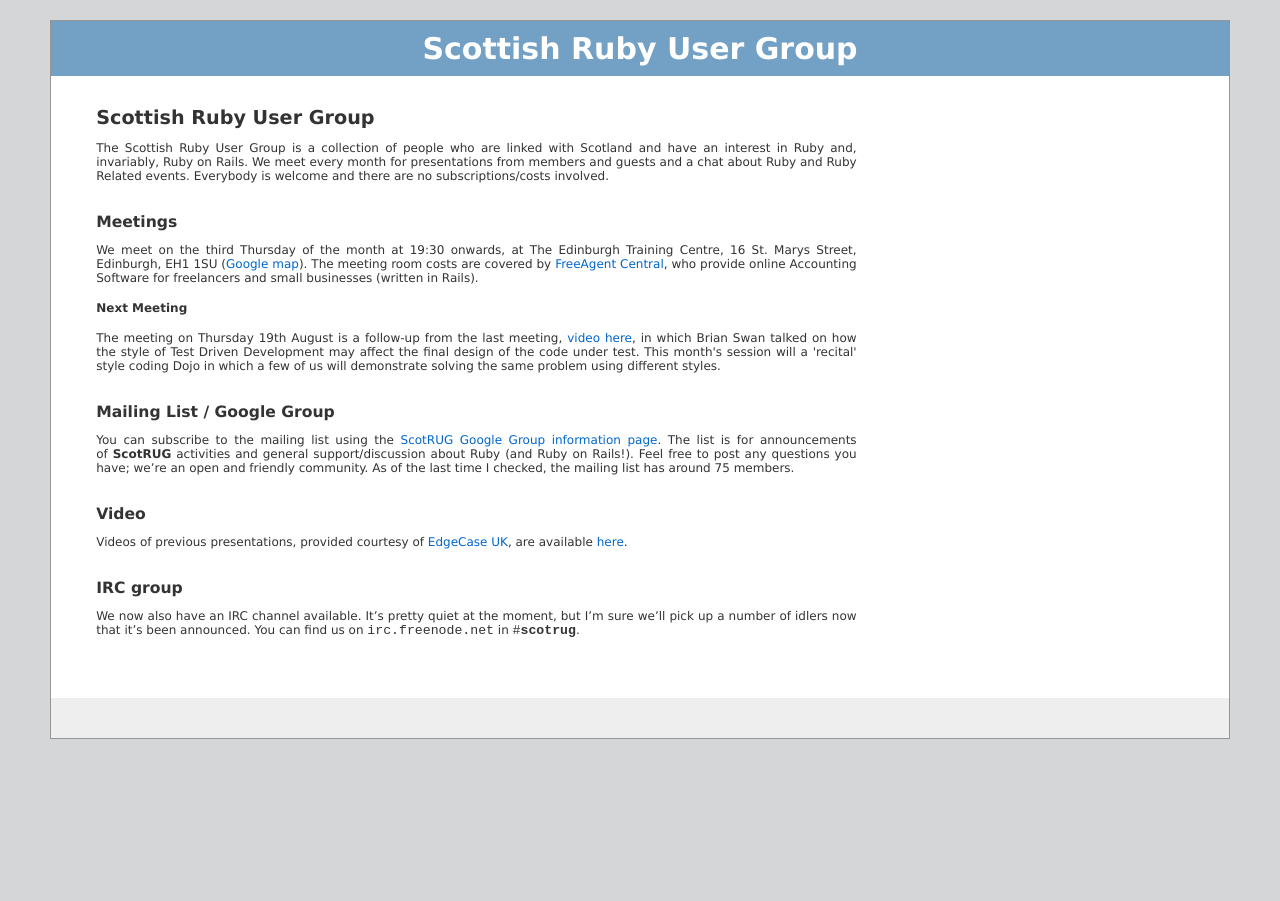
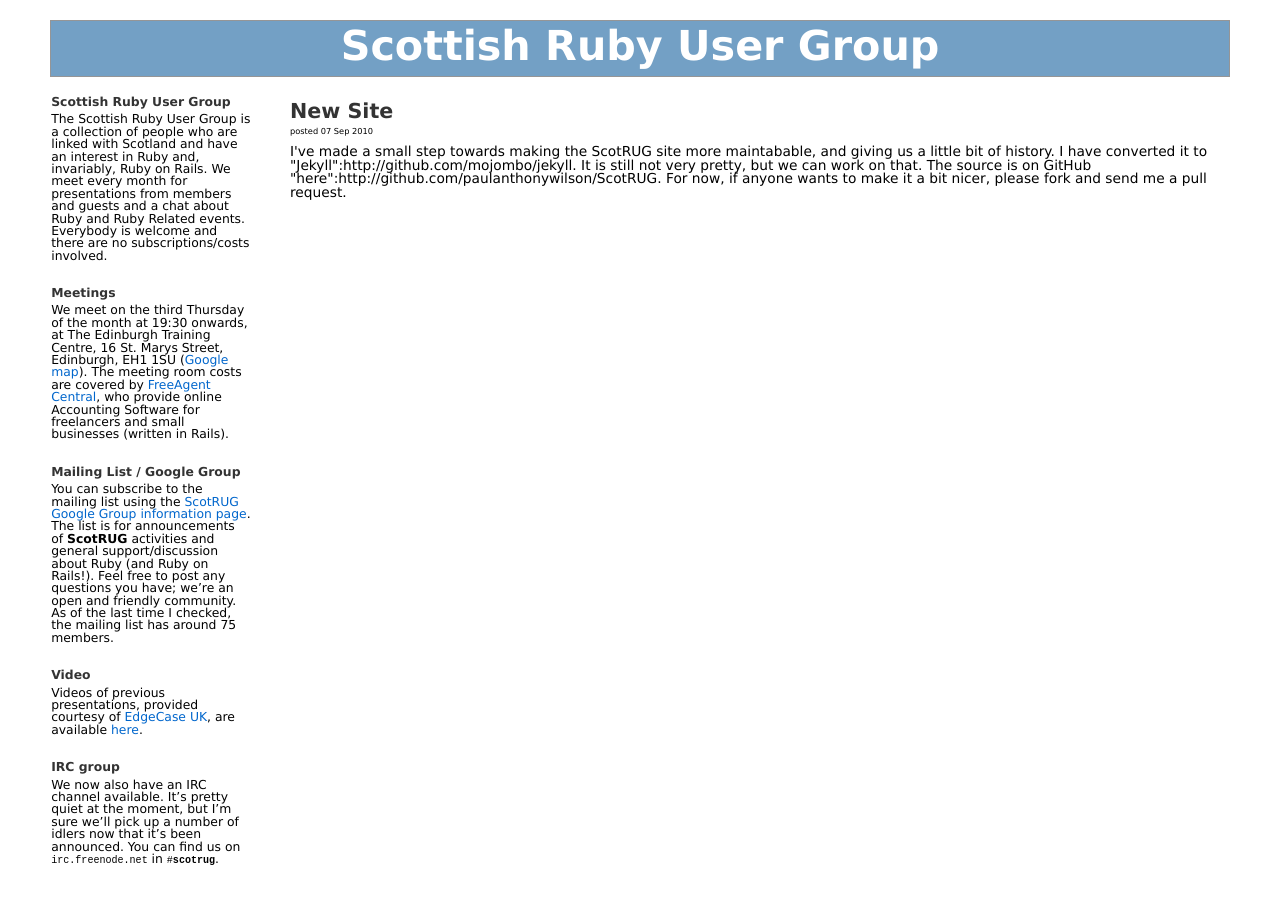
Before and after one commit to scotrug/scotrug.github.io, a Jekyll site: the page built from index.html, in a window 1280 px wide. Built offline with Jekyll 4.4.1, drawn with Linux system fonts in a browser that asks for light colours.

Commit message:
With first post

```diff
--- a/_layouts/master.html
+++ b/_layouts/master.html
@@ -3,11 +3,64 @@
 <head>
   <meta http-equiv="Content-Type" content="text/html; charset=UTF-8">
   <title>Scottish Ruby User Group  </title>
-  <link rel="stylesheet" href="stylesheets/style.css" type="text/css" media="screen">
+  <link rel="stylesheet" href="stylesheets/reset.css" type="text/css" media="screen">
+  <link rel="stylesheet" href="stylesheets/scotrug.css" type="text/css" media="screen">
 <link rel="index" title="Scottish Ruby User Group" href="http://scotrug.org/">
 <link rel="canonical" href="http://scotrug.org/">
 </head>
 <body>
-{{content}}
+  <div id="page">
+
+
+    <div id="header">
+      <h1><a href="http://scotrug.org/">Scottish Ruby User Group</a></h1>
+    </div>
+    <div id="left">
+      <div class="section">
+        <h2 >Scottish Ruby User Group</h2>
+        <p>The
+          Scottish Ruby User Group is a collection of people who are linked with
+          Scotland and have an interest in Ruby and, invariably, Ruby on Rails.
+          We meet every month for presentations from members and guests and a chat about Ruby and Ruby Related events. Everybody is
+          welcome and there are no subscriptions/costs involved.</p>
+      </div>
+      <div class="section">
+        <h2>Meetings</h2>
+        <p>We meet on the
+          third Thursday of the month at 19:30 onwards, at The Edinburgh Training Centre, 16 St. Marys Street, Edinburgh, EH1 1SU (<a href="http://maps.google.co.uk/maps?client=safari&q=EH1+1SU&oe=UTF-8&ie=UTF8&hl=en&hq=&hnear=Edinburgh+EH1+1SU,+United+Kingdom&z=15">Google map</a>).  The meeting room costs are covered by <a href="http://www.freeagentcentral.com/">FreeAgent Central</a>, who provide online Accounting Software for freelancers and small businesses (written in Rails). </p>
+      </div>
+      <div class="section">
+        <h2>Mailing List / Google Group</h2>
+        <p>You can subscribe to the mailing list using the&nbsp;<a href="http://groups.google.com/group/scotrug">ScotRUG Google Group information page</a>. The list is for announcements of&nbsp;<strong>ScotRUG</strong>&nbsp;activities
+          and general support/discussion about Ruby (and Ruby on Rails!). Feel
+          free to post any questions you have; we’re an open and friendly
+          community. As of the last time I checked, the mailing list has around
+          75 members.</p>
+      </div>
+      <div class="section">
+        <h2>Video</h2>
+
+        <p>Videos of previous presentations, provided courtesy of <a href="http://edgecase.com">EdgeCase UK</a>, are available <a href="http://vimeo.com/edgecaseuk">here</a>.</p>
+      </div>
+      <div class="section">
+        <h3>IRC group</h3>
+        <p>We now also have an IRC channel available. It’s pretty quiet at the
+          moment, but I’m sure we’ll pick up a number of idlers now that it’s
+          been announced. You can find us on <code>irc.freenode.net</code>&nbsp;in&nbsp;<code>#<strong>scotrug</strong></code>.</p>
+
+      </div>
+    </div>
+
+    <div id="posts">
+      {{content}}
+    </div>
+
+    <div id="footer">
+      <p>
+      </p>
+    </div>
+  </div>
+
+
 </body>
 </html>
--- /dev/null
+++ b/_posts/2010-09-07-new_site.textile
@@ -0,0 +1,6 @@
+---
+title: New Site
+layout: post
+---
+
+I've made a small step towards making the ScotRUG site more maintabable, and giving us a little bit of history.  I have converted it to "Jekyll":http://github.com/mojombo/jekyll.  It is still not very pretty, but we can work on that.  The source is on GitHub "here":http://github.com/paulanthonywilson/ScotRUG.  For now, if anyone wants to make it a bit nicer, please fork and send me a pull request.
--- a/index.html
+++ b/index.html
@@ -2,63 +2,11 @@
 layout: master
 title: Home
 ---
-
-<div id="page">
-
-
-<div id="header">
-    <h1><a href="http://scotrug.org/">Scottish Ruby User Group</a></h1>
-</div>
-<hr>
-  <div id="content" class="narrowcolumn">
-
-        <div class="post">    <h2 id="post-2">Scottish Ruby User Group</h2>
-      <div class="entrytext">       <p>The
-Scottish Ruby User Group is a collection of people who are linked with
-Scotland and have an interest in Ruby and, invariably, Ruby on Rails.
-We meet every month for presentations from members and guests and a chat about Ruby and Ruby Related events. Everybody is
-welcome and there are no subscriptions/costs involved.</p>
-<h3>Meetings</h3>
-<p>We meet on the
-third Thursday of the month at 19:30 onwards, at The Edinburgh Training Centre, 16 St. Marys Street, Edinburgh, EH1 1SU (<a href="http://maps.google.co.uk/maps?client=safari&q=EH1+1SU&oe=UTF-8&ie=UTF8&hl=en&hq=&hnear=Edinburgh+EH1+1SU,+United+Kingdom&z=15">Google map</a>).  The meeting room costs are covered by <a href="http://www.freeagentcentral.com/">FreeAgent Central</a>, who provide online Accounting Software for freelancers and small businesses (written in Rails). </p>
-<h4>Next Meeting</h4>
-<p>
-    The meeting on Thursday 19th August is a follow-up from the last meeting, <a href="http://vimeo.com/13614249">video here</a>, in which Brian Swan talked on how the style of Test Driven Development may affect the final design of the code under test.  This month's session will a 'recital' style coding Dojo in which a few of us will demonstrate solving the same problem using different styles.
-</p>
-
-<h3>Mailing List / Google Group</h3>
-<p>You can subscribe to the mailing list using the&nbsp;<a href="http://groups.google.com/group/scotrug">ScotRUG Google Group information page</a>. The list is for announcements of&nbsp;<strong>ScotRUG</strong>&nbsp;activities
-and general support/discussion about Ruby (and Ruby on Rails!). Feel
-free to post any questions you have; we’re an open and friendly
-community. As of the last time I checked, the mailing list has around
-75 members.</p>
-<h3>Video</h3>
-
-<p>Videos of previous presentations, provided courtesy of <a href="http://edgecase.com">EdgeCase UK</a>, are available <a href="http://vimeo.com/edgecaseuk">here</a>.</p>
-
-<h3>IRC group</h3>
-<p>We now also have an IRC channel available. It’s pretty quiet at the
-moment, but I’m sure we’ll pick up a number of idlers now that it’s
-been announced. You can find us on <code>irc.freenode.net</code>&nbsp;in&nbsp;<code>#<strong>scotrug</strong></code>.</p>
-
-
-      </div>
-    </div>
-        </div>
-
-  <div id="sidebar">
-  </div>
-
-<hr>
-<div id="footer">
-  <p>
-  </p>
-</div>
+{% for post in site.posts %}
+<div class='post'>
+  <h2><a href='{{post.url}}'>{{post.title}}</a></h2>
+  <div class='date'>posted {{post.date | date_to_string}}</div>
+  <div class='body'>{{ post.content }}</div>
 </div>
 
-<!--
-  Gorgeous design by Samir M. Nassar - http://steamedpenguin.com/design/Steam/
-  Based on Kubrick by Michael Heilemann - http://binarybonsai.com/kubrick/
--->
-
-</body></html>
+{% endfor %}
--- /dev/null
+++ b/stylesheets/reset.css
@@ -0,0 +1,43 @@
+/* http://meyerweb.com/eric/tools/css/reset/ */
+/* v1.0 | 20080212 */
+html, body, div, span, applet, object, iframe, h1, h2, h3, h4, h5, h6, p, blockquote, pre, a, abbr, acronym, address, big, cite, code, del, dfn, em, font, img, ins, kbd, q, s, samp, small, strike, strong, sub, sup, tt, var, b, u, i, center, dl, dt, dd, ol, ul, li, fieldset, form, label, legend, table, caption, tbody, tfoot, thead, tr, th, td {
+  margin: 0;
+  padding: 0;
+  border: 0;
+  outline: 0;
+  font-size: 100%;
+  vertical-align: baseline;
+  background: transparent; }
+
+body {
+  line-height: 1; }
+
+ol, ul {
+  list-style: none; }
+
+blockquote, q {
+  quotes: none; }
+
+blockquote:before, blockquote:after {
+  content: "";
+  content: none; }
+
+q:before, q:after {
+  content: "";
+  content: none; }
+
+/* remember to define focus styles! */
+:focus {
+  outline: 0; }
+
+/* remember to highlight inserts somehow! */
+ins {
+  text-decoration: none; }
+
+del {
+  text-decoration: line-through; }
+
+/* tables still need 'cellspacing="0"' in the markup */
+table {
+  border-collapse: collapse;
+  border-spacing: 0; }
--- /dev/null
+++ b/stylesheets/scotrug.css
@@ -0,0 +1,86 @@
+body{
+  font-family: Verdana,"Bitstream Vera Sans",sans-serif;
+  font-size: 86%;
+
+}
+
+h1, h1 a, h1 a:hover, h1 a:visited, .description
+{
+	text-decoration: none;
+	color: white;
+}
+
+h2, h2 a, h2 a:visited, h3, h3 a, h3 a:visited
+{
+	color: #333;
+}
+
+a, h2 a:hover, h3 a:hover
+{
+	color: #06c;
+	text-decoration: none;
+}
+h1
+{
+	padding-top: 10px;
+	margin: 0;
+}
+h1
+{
+	font-size: 3em;
+	text-align: center;
+}
+
+h1, h2, h3
+{
+	font-family: 'Bitstream Vera Sans', 'Lucida Grande', Verdana, Arial, 'sans-serif';
+	font-weight: bold;
+  padding: 5px 0;
+}
+#header {
+background-color:#73A0C5;
+height:55px;
+margin:0 auto;
+padding:0;
+width:100%;
+}
+#page {
+background-color:#FFFFFF;
+border:1px solid #959596;
+margin:20px auto;
+padding:0;
+text-align:left;
+width:92%;
+}
+#left {
+font-size: 0.9em;
+float: left;
+padding: 15px 0;
+width: 200px;
+
+}
+
+#left .section{
+  padding-bottom: 20px;
+}
+
+#posts{
+  padding: 20px 40px;
+  position: absolute;
+  left: 250px;
+}
+
+.post {
+}
+.post   h2{
+  font-size: 1.5em;
+}
+
+.post .date{
+font-size:60%;
+padding-bottom:10px;
+
+}
+
+.post .body{
+}
--- a/stylesheets/style.css
+++ b/stylesheets/style.css
@@ -262,6 +262,7 @@ width: 130px;
 {
 	font-size: 1.05em;
 }
+
 
 .narrowcolumn
 {
```
Also changed, not shown: _layouts/posts.html (added, +8 -0 lines), 9 other files.
